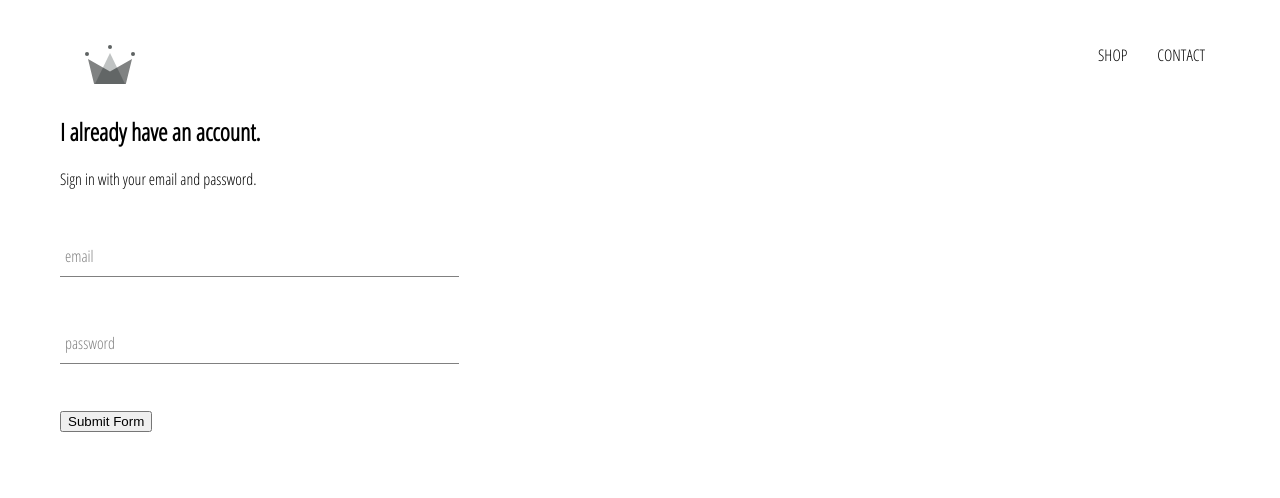
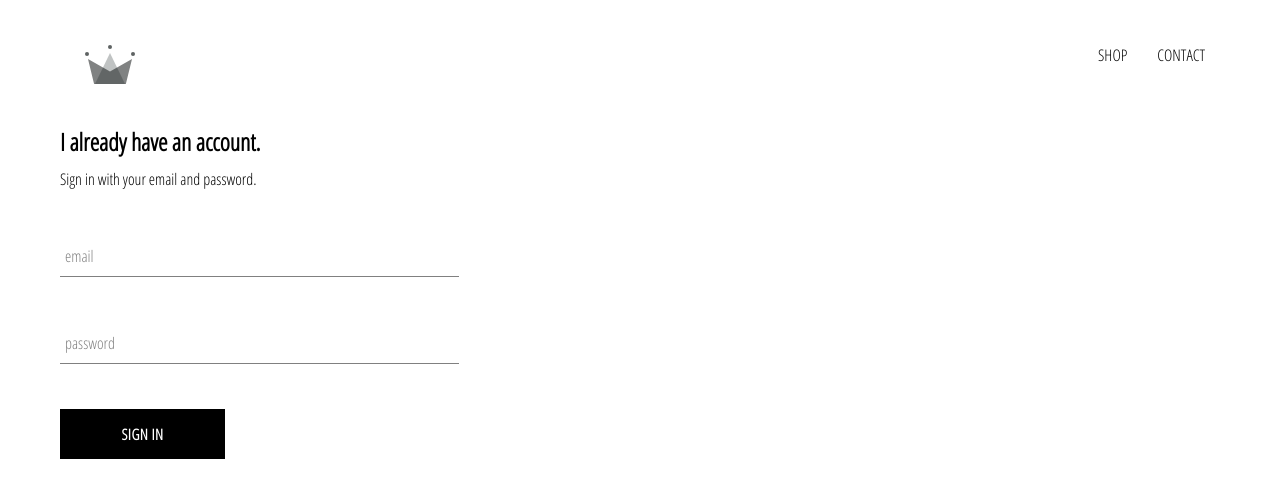
Before and after one commit to aidannairn/crwn-clothing, a React (Create React App) app: page /signin in a window 1280 px wide. Shown: the top 498 px of the page. Built offline with nearby package versions, Linux system fonts and the light colour scheme.

Commit message:
Create CustomButton component.

```diff
--- /dev/null
+++ b/src/components/custom-button/CustomButton.jsx
@@ -0,0 +1,13 @@
+import React from 'react'
+
+import './custom-button.styles.scss'
+
+const CustomButton = ({ children, ...otherProps }) => {
+  return (
+    <button className="custom-button" {...otherProps}>
+      {children}
+    </button>
+  )
+}
+
+export default CustomButton
--- /dev/null
+++ b/src/components/custom-button/custom-button.styles.scss
@@ -0,0 +1,22 @@
+.custom-button {
+  min-width: 165px;
+  width: auto;
+  height: 50px;
+  letter-spacing: 0.5px;
+  line-height: 50px;
+  padding: 0 35px 0 35px;
+  font-size: 15px;
+  background-color: black;
+  color: white;
+  text-transform: uppercase;
+  font-family: 'Open Sans Condensed';
+  font-weight: bolder;
+  border: none;
+  cursor: pointer;
+
+  &:hover {
+    background-color: white;
+    color: black;
+    border: 1px solid black;
+  }
+}
--- a/src/components/sign-in/SignIn.jsx
+++ b/src/components/sign-in/SignIn.jsx
@@ -1,6 +1,7 @@
 import React, { Component } from 'react'
 
 import FormInput from '../form-input/FormInput'
+import CustomButton from '../custom-button/CustomButton'
 import './sign-in.styles.scss'
 
 export class SignIn extends Component {
@@ -28,7 +29,7 @@
   render() {
     return (
       <div className="sign-in">
-        <h2>I already have an account.</h2>
+        <h2 className="title">I already have an account.</h2>
         <span>Sign in with your email and password.</span>
 
         <form onSubmit={this.handleSubmit}>
@@ -48,8 +49,7 @@
             label="password"
             required
           />
-
-          <input type="submit" value="Submit Form" />
+          <CustomButton type="submit">Sign In</CustomButton>
         </form>
       </div>
     )
--- a/src/components/sign-in/sign-in.styles.scss
+++ b/src/components/sign-in/sign-in.styles.scss
@@ -1,3 +1,9 @@
 .sign-in {
   width: 30vw;
+  display: flex;
+  flex-direction: column;
 }
+
+.title {
+  margin: 10px 0;
+}
```
